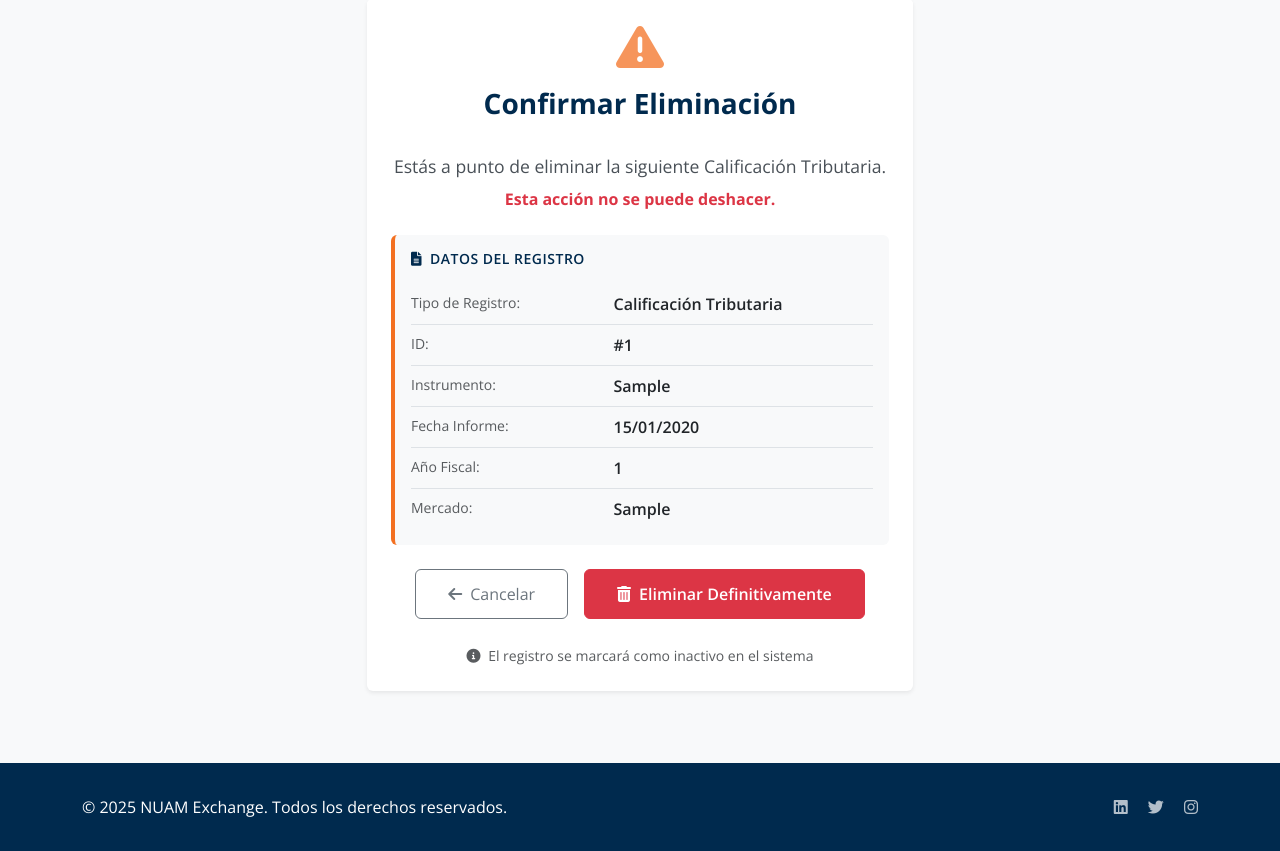
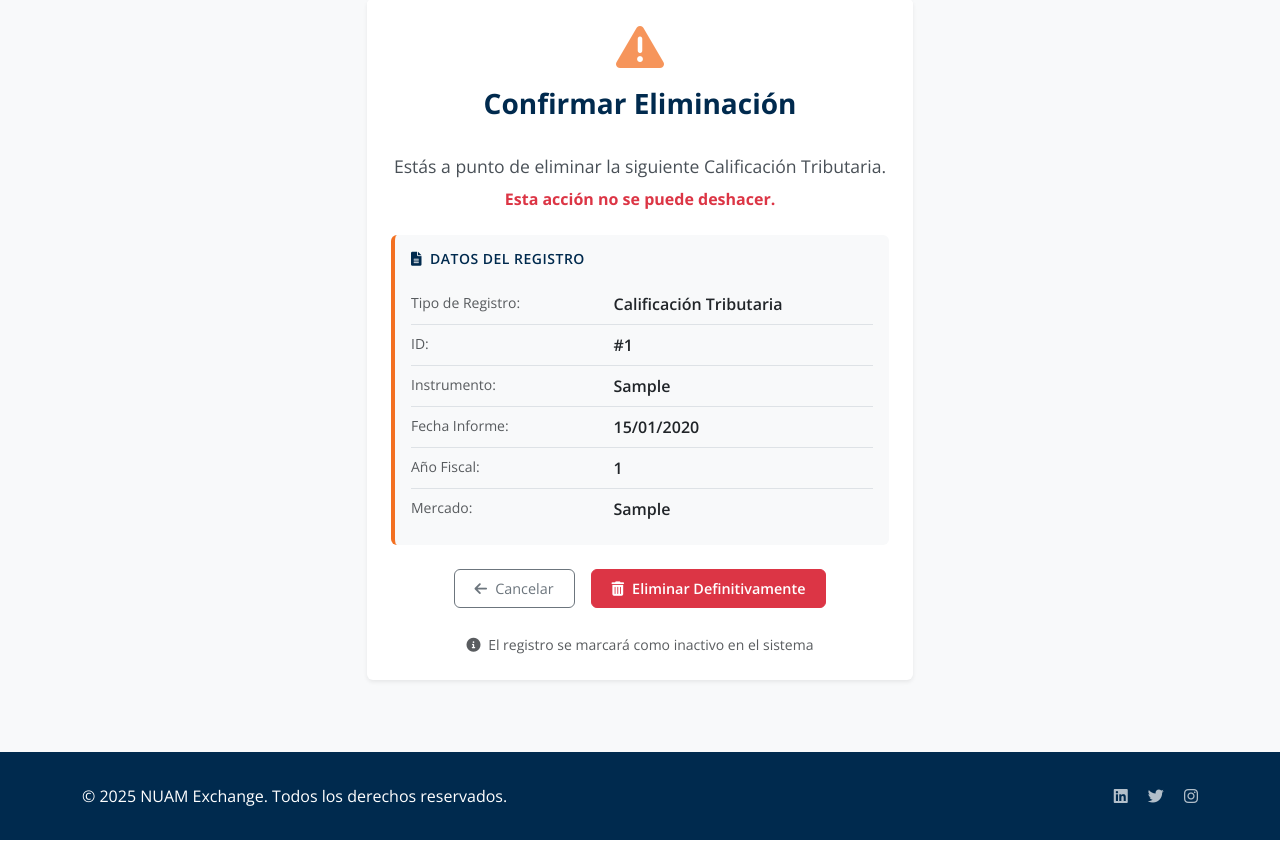
Before and after one commit to Ewniah/nuam_project, a Django app: page /calificaciones/eliminar/1/ in a window 1280 px wide. Shown: the part 149-1000 px from the top of the page. Run offline with Django 5.2, Linux system fonts and the light colour scheme; a user stored in the database is signed in; tables that the repository leaves empty hold one stand-in row (values such as "Sample post").

Commit message:
fix(ui): reducir tamaño de botones Cancelar y Eliminar en confirmacion

```diff
--- a/templates/calificaciones/confirmar_eliminar.html
+++ b/templates/calificaciones/confirmar_eliminar.html
@@ -41,7 +41,8 @@
         border-color: #dc3545;
         color: white;
         font-weight: 600;
-        padding: 0.75rem 2rem;
+        padding: 0.5rem 1.25rem;
+        font-size: 0.9rem;
         transition: all 0.3s ease;
     }
 
@@ -55,7 +56,8 @@
     .btn-cancel {
         color: #6c757d;
         border-color: #6c757d;
-        padding: 0.75rem 2rem;
+        padding: 0.5rem 1.25rem;
+        font-size: 0.9rem;
         font-weight: 500;
         transition: all 0.3s ease;
     }
```
